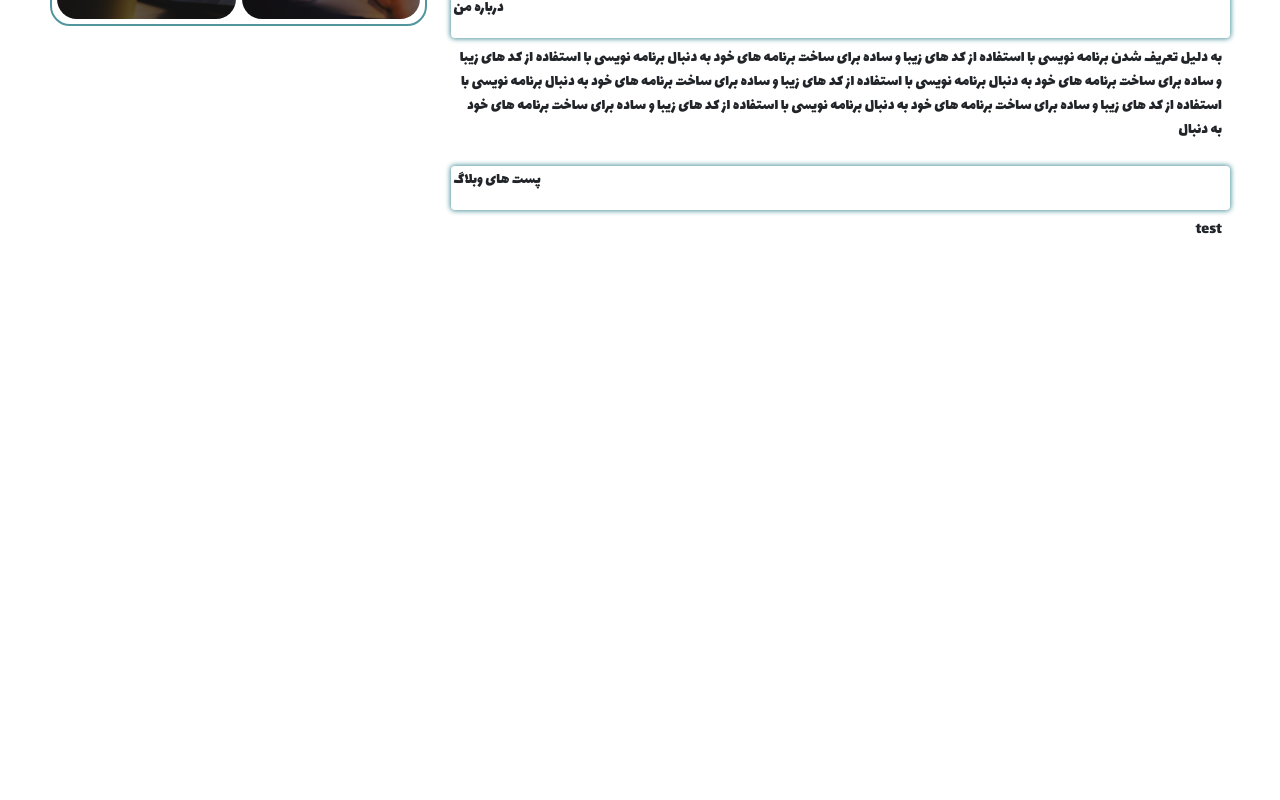
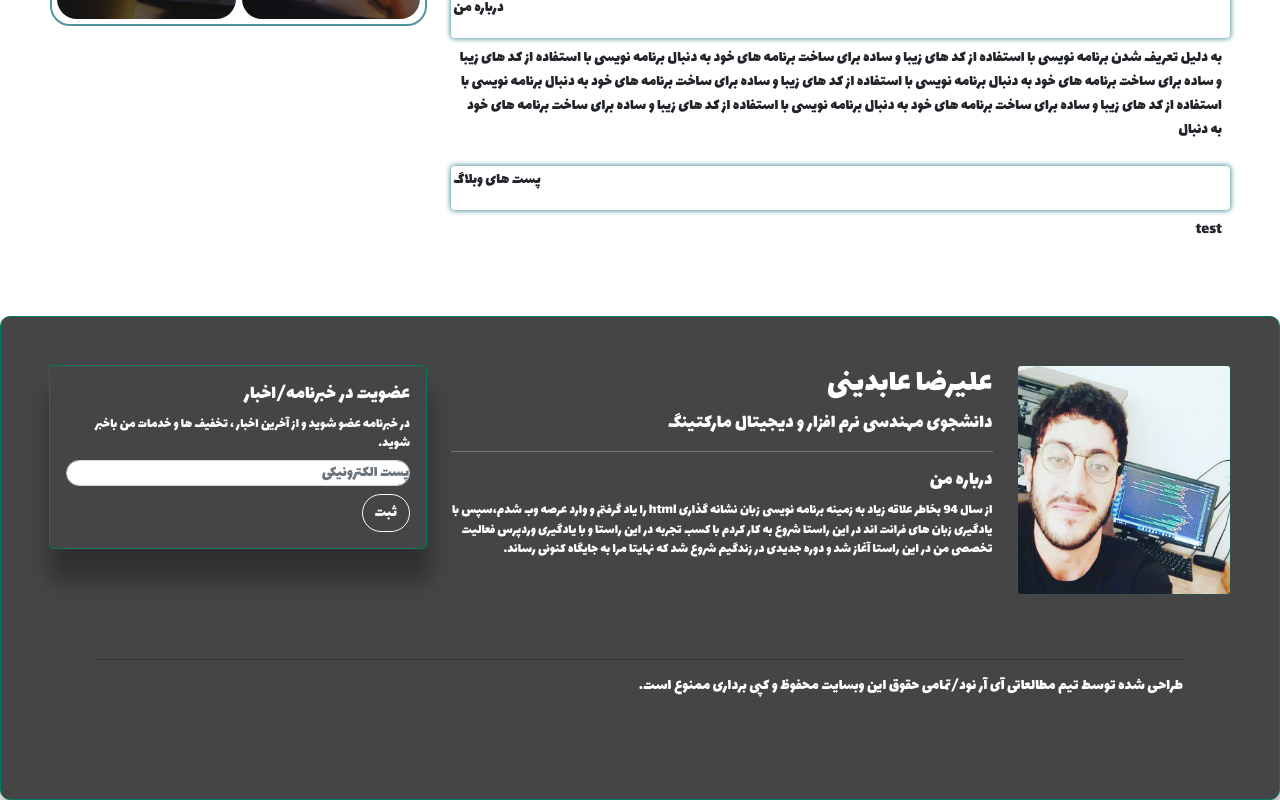
Before and after one commit to onlineabedini/New-practical-team, a Nuxt app in the folder practical_group_1402_1/personal/: page / in a window 1280 px wide. Shown: the part 723-1523 px from the top of the page. Before the commit the page ends 1039 px from the top, so only its background shows below. Built offline with nearby package versions, Linux system fonts and the light colour scheme.

Commit message:
footer.vue
i did it

```diff
--- a/practical_group_1402_1/personal/components/footer/footer.vue
+++ b/practical_group_1402_1/personal/components/footer/footer.vue
@@ -1,14 +1,72 @@
 <template>
   <!-- html -->
+  <div>
+    <div class="border p-5 mb-0  rounded-5">
+      <div class="row">
+        <div class="col-1">
+          <img src="@/static/img/me.jpg" class="my_image rounded-2">
+        </div>
+        <div class="my_text col-7">
+          <h2>علیرضا عابدینی</h2>
+          <h5>دانشجوی مهندسی نرم افزار و دیجیتال مارکتینگ</h5>
+        <hr>
+          <h5>درباره من</h5>
+          <small><h6><small>از سال 94 بخاطر علاقه زیاد به زمینه برنامه نویسی زبان نشانه گذاری html را یاد گرفتم و وارد عرصه وب شدم،سپس با یادگیری زبان های فرانت اند در این راستا شروع به کار کردم با کسب تجربه در این راستا و با یادگیری وردپرس فعالیت تخصصی من در این راستا آغاز شد و دوره جدیدی در زندگیم شروع شد که نهایتا مرا به جایگاه کنونی رساند.</small></h6></small>
+        </div>
+        <div class="col-4">
+          <div class="join border rounded-2 p-3">
+            <h5 class="class_1">عضویت در خبرنامه/اخبار</h5>
+            <h6 class="class_2"><small>در خبرنامه عضو شوید و از آخرین اخبار ، تخفیف ها و خدمات من باخبر شوید.</small></h6>
+           <input type="text" id="inputpost" placeholder="پست الکترونیکی " class="form-control rounded-pill p-0 mb-2">
+            <button type="button" class="btn btn-outline-light">ثبت</button>
+          </div>
+        </div>
+      </div>
+      <div class="p-5">
+      <hr class="my_hr mb-3">
+      <h6 class="text_2">طراحی شده توسط تیم مطالعاتی آی آر نود/تمامی حقوق این وبسایت محفوظ و کپی برداری ممنوع است.</h6>
+      </div>
+    </div>
+  </div>
+</template>
 
-</template>
 <script>
+//this is for java script
+</script>
 
-//this is for java script
+<style scoped>
+/* this is for css */
+.border{
+  background-color: #454545;
+}
+.my_text{
+  text-align: right;
+  padding-right: 150px;
+  color: white;
+}
+.my_image{
+  height: 230px;
+  width: 280%;
+}
+.join{
+  text-align: right;
+}
+.class_1{
+  color: white;
+}
+.class_2{
+  color: white;
 
-</script>
-<style scoped>
-
-/* this is for css */
-
+}
+.btn{
+  text-align: right;
+}
+.my_hr{
+  text-align: right;
+  color:black;
+}
+.text_2{
+  color: white;
+  text-align: right;
+}
 </style>
```
